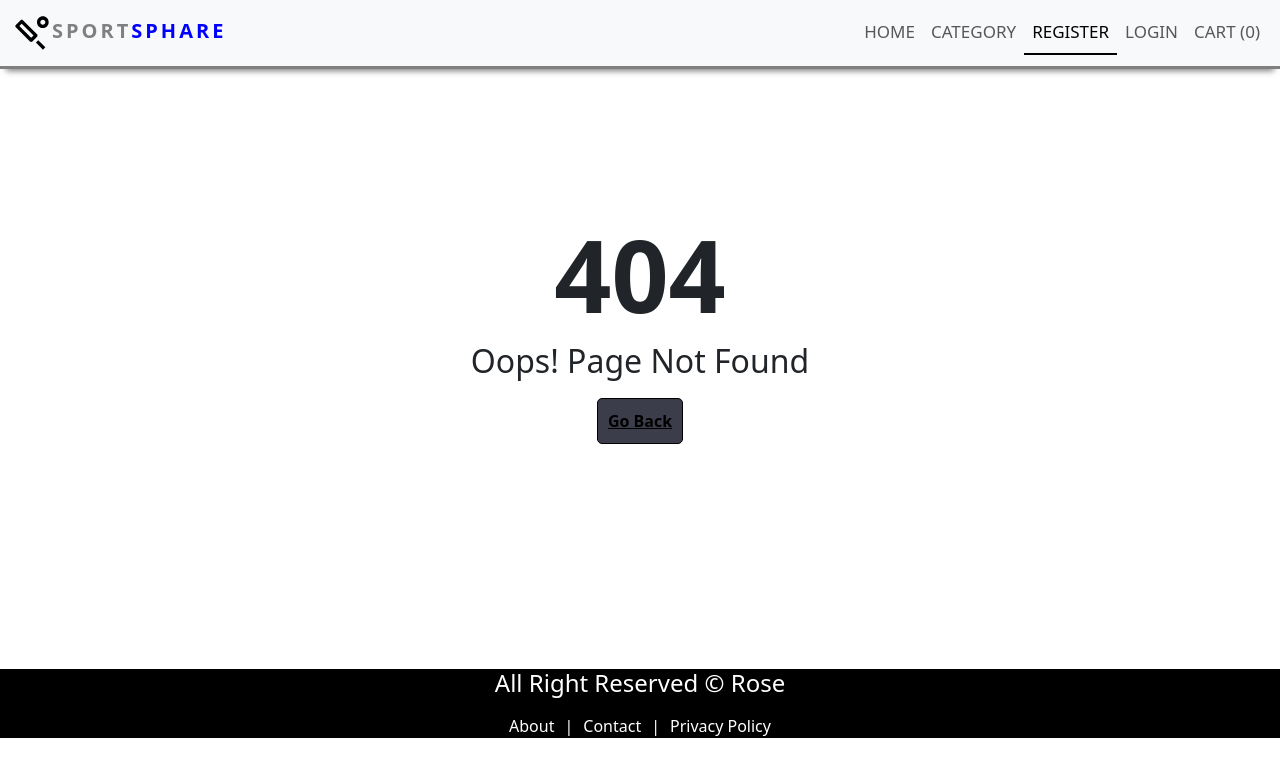
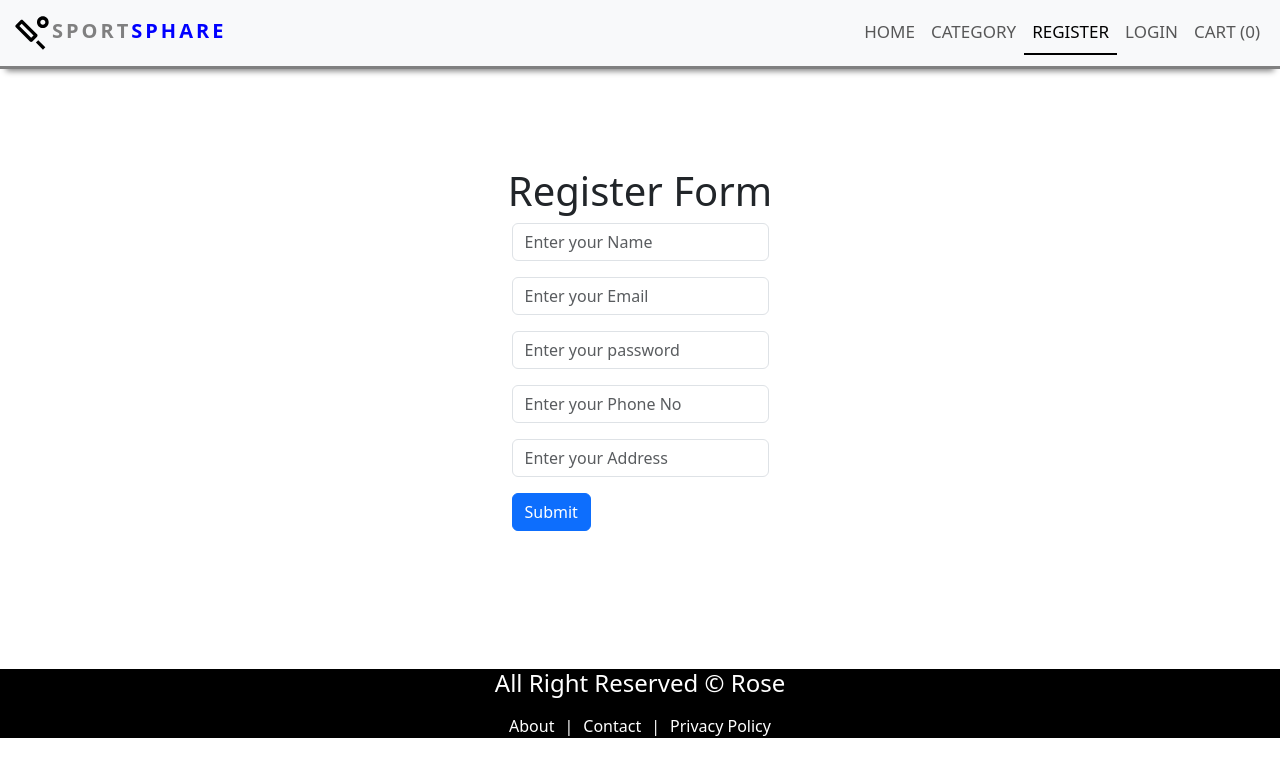
Before and after one commit to AMANULLAH023HY/MERN_Ecommerce_Sport_Sphare, a React (Create React App) app in the folder client/: page /register in a window 1280 px wide. Before the commit this address had no page. Shown: the top 776 px of the page. Built offline with nearby package versions, Linux system fonts and the light colour scheme.

Commit message:
Complete register form UI

```diff
--- a/client/src/App.js
+++ b/client/src/App.js
@@ -4,12 +4,14 @@ import AboutPage from './pages/AboutPage';
 import Policy from './pages/Policy';
 import Contact from './pages/Contact';
 import PagenotFound from './pages/PagenotFound';
+import Register from './pages/Auth/Register';
 
 function App() {
   return (
     <>
     <Routes>
       <Route path='/' element={<HomePage />}/>
+      <Route path='/register' element={<Register />}/>
       <Route path='/about' element={<AboutPage />}/>
       <Route path='/policy' element={<Policy />}/>
       <Route path='/contact' element={<Contact />}/>
--- a/client/src/index.css
+++ b/client/src/index.css
@@ -96,3 +96,14 @@
   justify-content: center;
   align-items: center;
 }
+
+
+
+/* ========================= Register ======================= */
+.register{
+  display: flex;
+  align-items: center;
+  justify-content: center;
+  flex-direction: column;
+  height: 70vh;
+}
--- /dev/null
+++ b/client/src/pages/Auth/Register.js
@@ -0,0 +1,98 @@
+
+import { useState } from "react";
+import Layout from "../../components/Layout/Layout";
+
+
+const Register = () => {
+const [name,setName] = useState("")
+const [email,setEmail] = useState("")
+const [password,setPassword] = useState("")
+const [phone,setPhone] = useState("")
+const [address,setAddress] = useState("")
+
+// form function
+
+const handleSubmit = (e)=>{
+    e.preventDefault();
+    console.log(name,email,password,phone,address);
+
+}
+
+  return (
+    <>
+      <Layout title={"Register - Sport Sphere App"}>
+        <div className="register">
+          <h1>Register Form</h1>
+          <form onSubmit={handleSubmit}>
+          <div className="mb-3">
+
+              <input
+                type="text"
+                className="form-control"
+                id="name"
+                placeholder="Enter your Name"
+                required
+                value={name}
+                onChange={(e)=>setName(e.target.value)}
+              />
+            </div><div className="mb-3">
+
+              <input
+                type="email"
+                className="form-control"
+                id="email"
+                placeholder="Enter your Email"
+                required
+                value={email}
+                onChange={(e)=>setEmail(e.target.value)}
+              />
+            </div>
+            <div className="mb-3">
+
+              <input
+                type="password"
+                className="form-control"
+                id="password"
+                placeholder="Enter your password"
+                required
+                value={password}
+                onChange={(e)=>setPassword(e.target.value)}
+              />
+            </div>
+
+            <div className="mb-3">
+
+              <input
+                type="text"
+                className="form-control"
+                id="phone"
+                placeholder="Enter your Phone No"
+                required
+                value={phone}
+                onChange={(e)=>setPhone(e.target.value)}
+              />
+            </div>
+            <div className="mb-3">
+
+              <input
+                type="text"
+                className="form-control"
+                id="address"
+                placeholder="Enter your Address"
+                required
+                value={address}
+                onChange={(e)=>setAddress(e.target.value)}
+              />
+            </div>
+
+            <button type="submit" className="btn btn-primary">
+              Submit
+            </button>
+          </form>
+        </div>
+      </Layout>
+    </>
+  );
+};
+
+export default Register;
```
